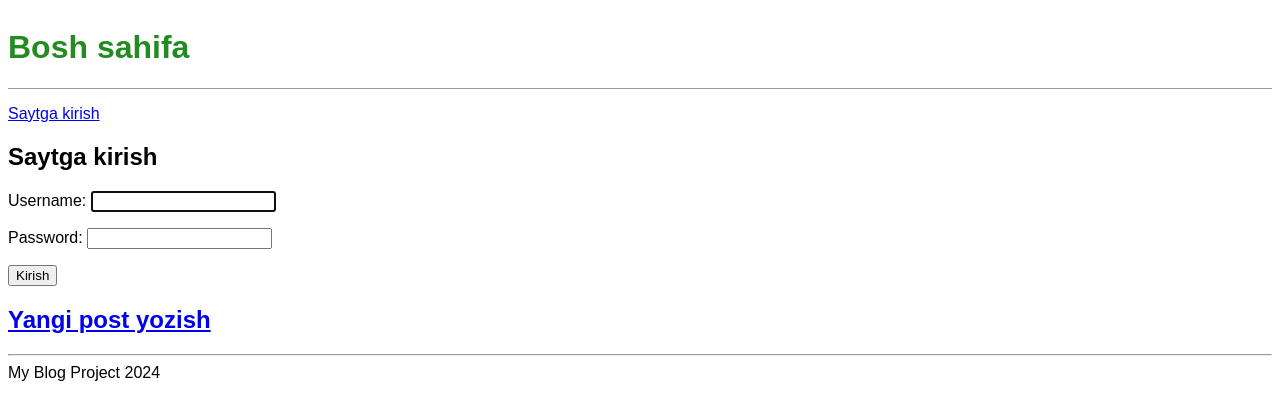
After one commit to abdulloh-id/blog-project-with-django, a Django app: page /account/login/ in a window 1280 px wide. The commit adds this page. Shown: the top 420 px of the page. Run offline with Django 5.2, Linux system fonts and the light colour scheme.

Commit message:
Added user authentification and logout features

```diff
--- a/config/settings.py
+++ b/config/settings.py
@@ -119,6 +119,9 @@ USE_TZ = True
 STATIC_URL = 'static/'
 STATICFILES_DIRS = [str(BASE_DIR.joinpath('static'))]
 
+LOGIN_REDIRECT_URL = 'home'
+LOGOUT_REDIRECT_URL = 'home'
+
 # Default primary key field type
 # https://docs.djangoproject.com/en/5.0/ref/settings/#default-auto-field
 
--- a/config/urls.py
+++ b/config/urls.py
@@ -20,4 +20,5 @@ from django.urls import path, include
 urlpatterns = [
     path('admin/', admin.site.urls),
     path('', include('blog.urls')),
+    path('account/', include('django.contrib.auth.urls')),
 ]
--- a/templates/base.html
+++ b/templates/base.html
@@ -11,9 +11,21 @@
 	<link href="https://fonts.googleapis.com/css2?family=Noto+Sans:ital,wght@0,100..900;1,100..900&display=swap" rel="stylesheet">
 </head>
 <body>
+
 	<header>
 		<h1><a href="{% url 'home' %}">Bosh sahifa</a></h1>
 	</header>
+
+	{% if user.is_authenticated %}
+		<p>Xush kelibsiz, {{ user.username }}!</p>
+		<form method="post" action="{% url 'logout' %}">{% csrf_token %}
+	    <button type="submit">Chiqib ketish</button>
+	</form>
+
+	{% else %}
+		<p><a href="{% url 'login' %}">Saytga kirish</a></p>
+	{% endif %}
+
 	<main>
 		<div>
 			{% block content %}
@@ -21,6 +33,7 @@
 			{% endblock %}
 		</div>
 	</main>
+
 	<footer>
 		<h2><a href="{% url 'post_new' %}">Yangi post yozish</a></h2>
 		<hr>
--- /dev/null
+++ b/templates/registration/login.html
@@ -0,0 +1,11 @@
+{% extends 'base.html' %}
+
+{% block content %}
+
+<h2>Saytga kirish</h2>
+<form method="post">{% csrf_token %}
+	{{ form.as_p }}
+	<button type="submit">Kirish</button>
+</form>
+
+{% endblock content %}
```
Also changed, not shown: db.sqlite3.
